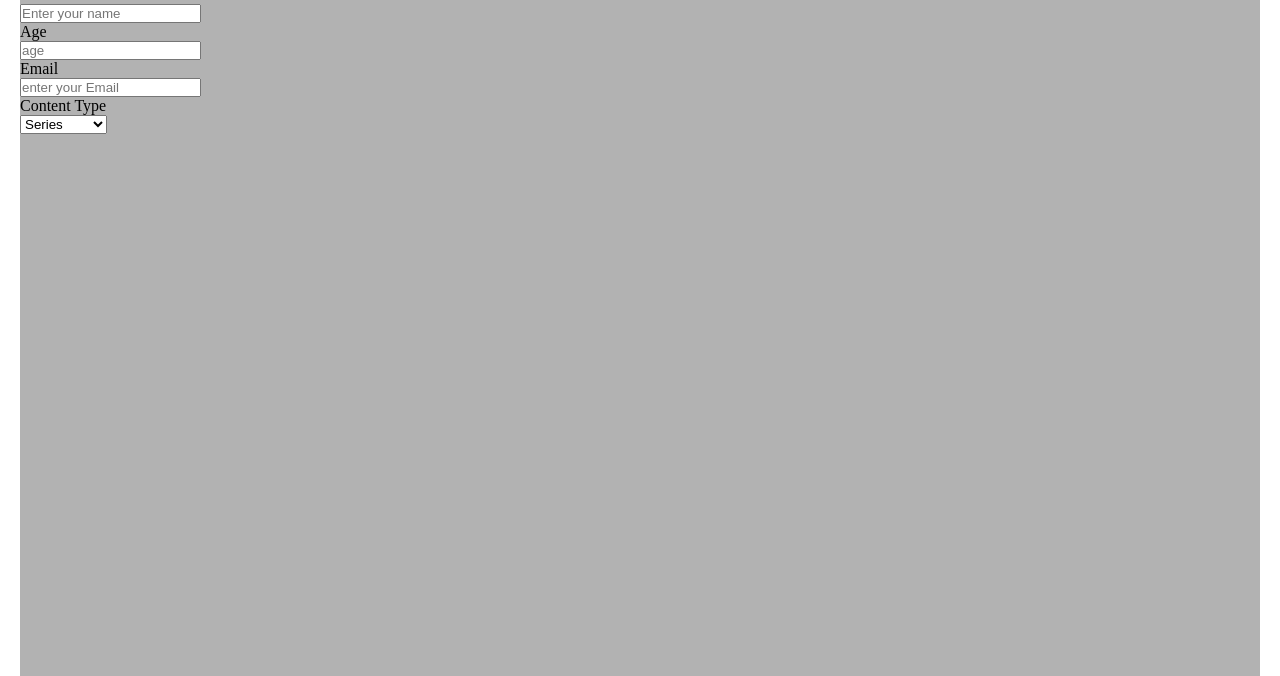
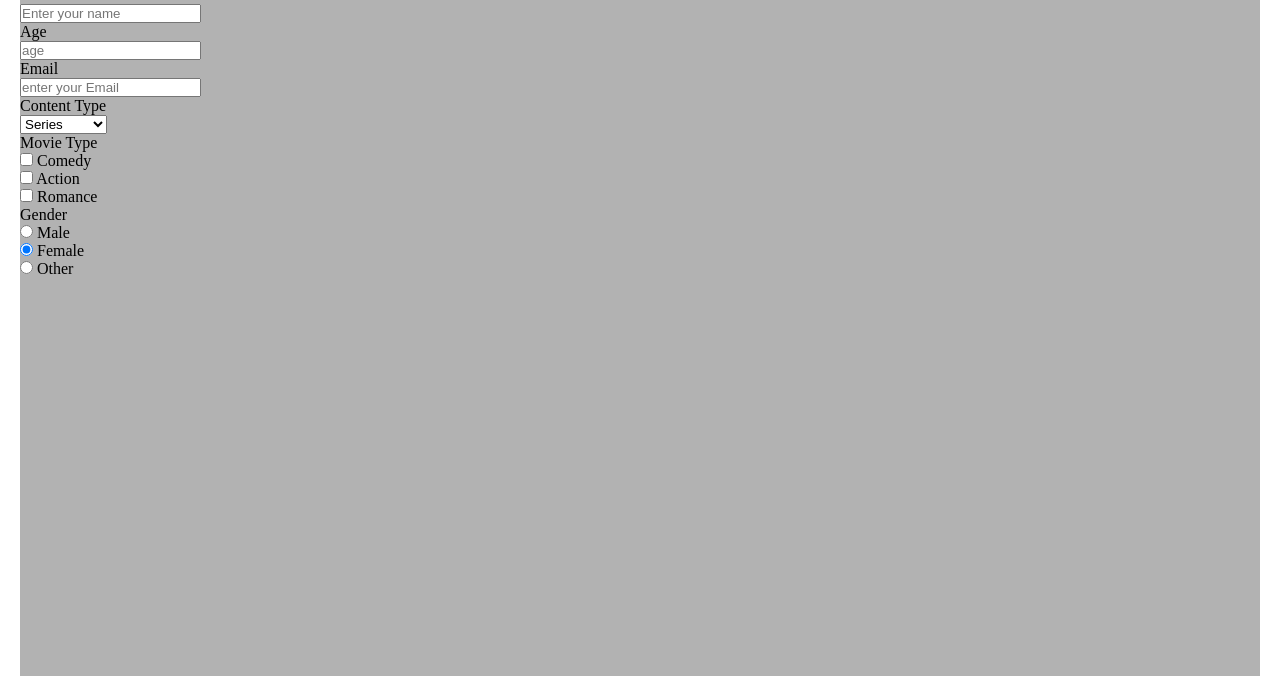
Before and after one commit to AdemKlf/Netflix-Survey-Form-Version-2, a plain HTML site: page index.html in a window 1280 px wide. Shown: the part 124-800 px from the top of the page. Drawn offline with Linux system fonts and the light colour scheme; a web font is replaced by a local one.

Commit message:
Checkbox-Radio Added

```diff
--- a/index.html
+++ b/index.html
@@ -47,6 +47,35 @@
 
             </div>
 
+            <div class="input-box">
+                <label for="">Movie Type</label>
+                <br>
+                <input type="checkbox" name="movie" value="Comedy" id="first-check">
+                <label for="first-check">Comedy</label>
+                <br>
+                <input type="checkbox" name="movie" value="Action" id="second-check">
+                <label for="second-check">Action</label>
+                <br>
+                <input type="checkbox" name="movie" value="Romance" id="thirt-check">
+                <label for="first-check">Romance</label>
+
+            </div>
+
+            <div class="input-box">
+                <label for="">Gender</label>
+                <br>
+                <input type="radio" name="gender" id="first-radio" value="Male">
+                <label for="first-radio">Male</label>
+                <br>
+                <input type="radio" name="gender" id="second-radio" value="Female" checked>
+                <label for="second-radio">Female</label>
+                <br>
+                <input type="radio" name="gender" id="third-radio" value="Other">
+                <label for="third-radio">Other</label>
+                <br>
+
+            </div>
+
 
 
 
```
